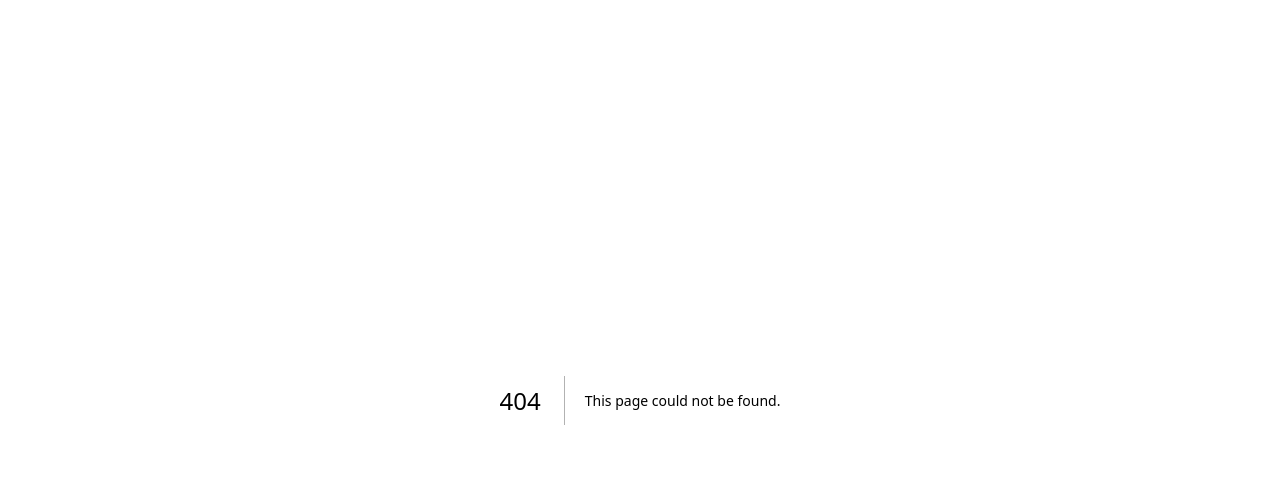
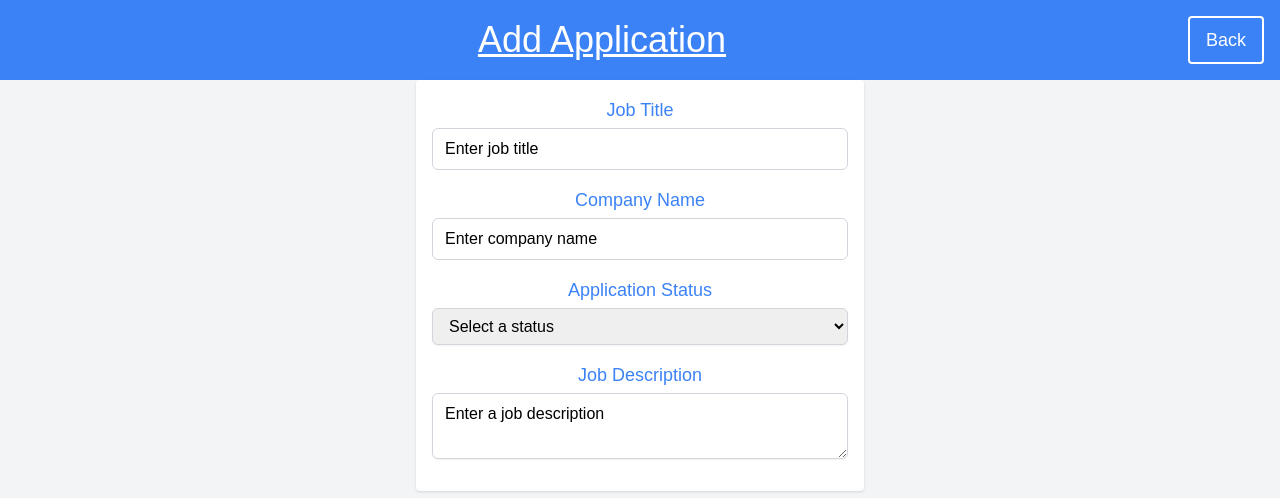
Before and after one commit to johnnymacsf/job-tracker, a Next.js app: page /add-post in a window 1280 px wide. Before the commit this address had no page. Shown: the top 498 px of the page. Built offline with nearby package versions, Linux system fonts and the light colour scheme.

Commit message:
Add Application button and form styling

```diff
--- /dev/null
+++ b/app/add-post/page.tsx
@@ -0,0 +1,67 @@
+'use client';
+import React from "react";
+import { useState } from "react";
+import {useRouter } from "next/navigation";
+
+export default function AddPost() {
+    const [jobTitle, setJobTitle] = useState('');
+    const [companyName, setCompanyName] = useState('');
+    const [status, setStatus] = useState('');
+    const [description, setDescription] = useState('');
+
+    const router = useRouter();
+
+
+    return(
+        <div className="bg-gray-100 min-h-screen">
+            <nav className="bg-blue-500 p-4 flex justify-between items-center">
+                <h1 className="text-white text-4xl underline text-center flex-1">Add Application</h1>
+                <button onClick={() => router.back()} className="text-white text-lg px-4 py-2 rounded border-2 border-white hover:bg-blue-300 ml-auto">
+                    Back
+                </button>
+            </nav>
+            <form className="max-w-md mx-auto p-4 bg-white rounded shadow">
+                <div className="mb-4">
+                    <label htmlFor="jobTitle" className="block text-lg font-medium text-blue-500 text-center flex-1">Job Title</label>
+                    <input type="text" id="jobTitle" value={jobTitle} onChange={(e) => setJobTitle(e.target.value)} required
+                        className="mt-1 block w-full px-3 py-2 border border-gray-300 rounded-md placeholder-black text-black" placeholder="Enter job title"
+                    ></input>
+                </div>
+                <div className="mb-4">
+                    <label htmlFor="companyName" className="block text-lg font-medium text-blue-500 text-center flex-1">Company Name</label>
+                    <input type="text" id="companyName" value={companyName} onChange={(e) => setCompanyName(e.target.value)} required
+                        className="mt-1 block w-full px-3 py-2 border border-gray-300 rounded-md placeholder-black text-black" placeholder="Enter company name"
+                    ></input>
+                </div>
+                <div className="mb-4">
+                    <label htmlFor="status" className="block text-lg font-medium text-blue-500 text-center flex-1">Application Status</label>
+                    <select
+                        id="status"
+                        value={status}
+                        onChange={(e) => setStatus(e.target.value)}
+                        required
+                        className="mt-1 block w-full px-3 py-2 border border-gray-300 rounded-md shadow-sm text-black"
+                    >
+                        <option value="" disabled>Select a status</option>
+                        <option value="interviewing">Interviewing</option>
+                        <option value="rejected">Rejected</option>
+                        <option value="pending">Pending</option>
+                        <option value="job offered">Job Offered</option>
+                        <option value="offer accepted">Offer Accepted</option>
+                    </select>
+                </div>
+                <div className="mb-4">
+                    <label htmlFor="description" className="block text-lg font-medium text-blue-500 text-center flex-1">Job Description</label>
+                    <textarea
+                        id="description"
+                        value={description}
+                        onChange={(e) => setDescription(e.target.value)}
+                        placeholder="Enter a job description"
+                        className="mt-1 block w-full px-3 py-2 border border-gray-300 rounded-md shadow-sm text-black placeholder-black"
+                    />
+                </div>
+            </form>
+
+        </div>
+    )
+}
--- a/app/components/Navbar.tsx
+++ b/app/components/Navbar.tsx
@@ -30,7 +30,7 @@ export default function Navbar() {
           {isAuthenticated && (
             <>
               <Link
-                href="/add-post"
+                href={"/add-post"}
                 className="inline-flex items-center justify-center p-4 rounded border-2 border-white text-white hover:bg-blue-300"
               >
                 Add Application
--- a/app/components/SignUpForm.tsx
+++ b/app/components/SignUpForm.tsx
@@ -1,12 +1,16 @@
 // components/SignUpForm.tsx
+'use client';
 
 import { useState } from 'react';
+import { useRouter } from 'next/navigation';
 
 export default function SignUpForm() {
   const [email, setEmail] = useState('');
   const [password, setPassword] = useState('');
   const [error, setError] = useState('');
   const [success, setSuccess] = useState('');
+
+  const router = useRouter();
 
   const handleSubmit = async (e: React.FormEvent) => {
     e.preventDefault();
@@ -21,11 +25,12 @@ export default function SignUpForm() {
 
     const data = await response.json();
     if (response.status === 201) {
-      setSuccess(data.message); // User created successfully
+      setSuccess(data.message);
       setEmail('');
       setPassword('');
+
     } else {
-      setError(data.message); // Error message
+      setError(data.message);
     }
   };
 
```
